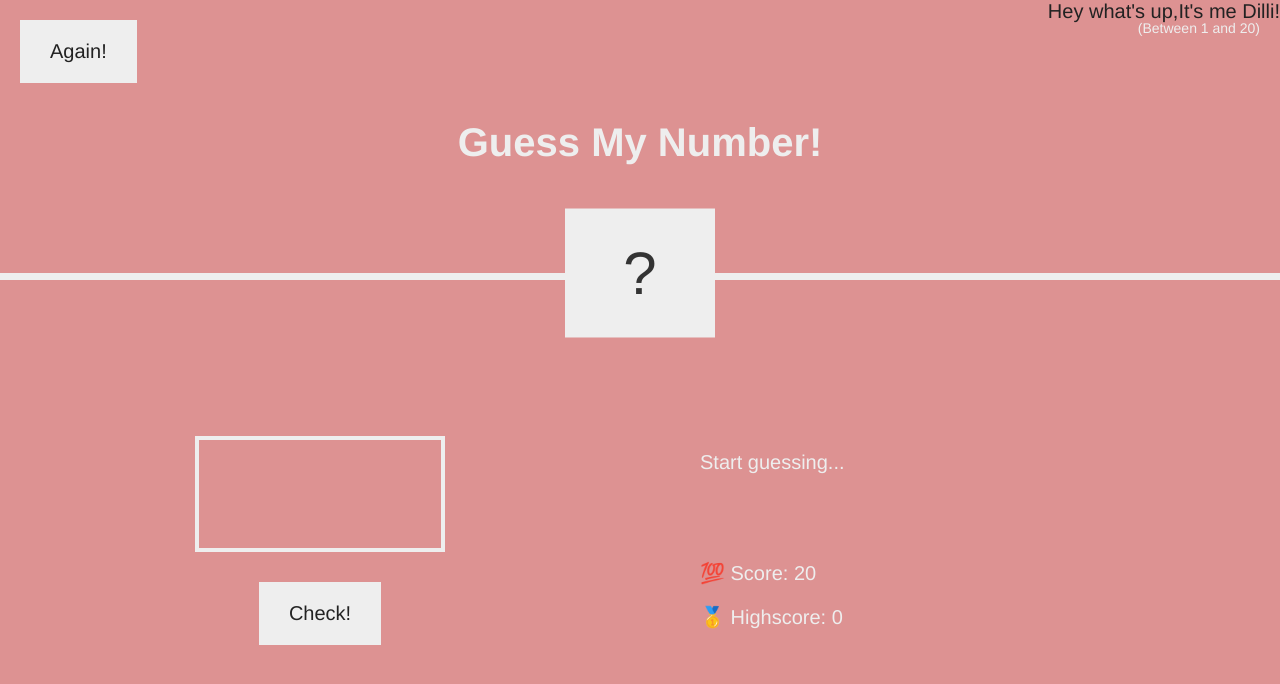
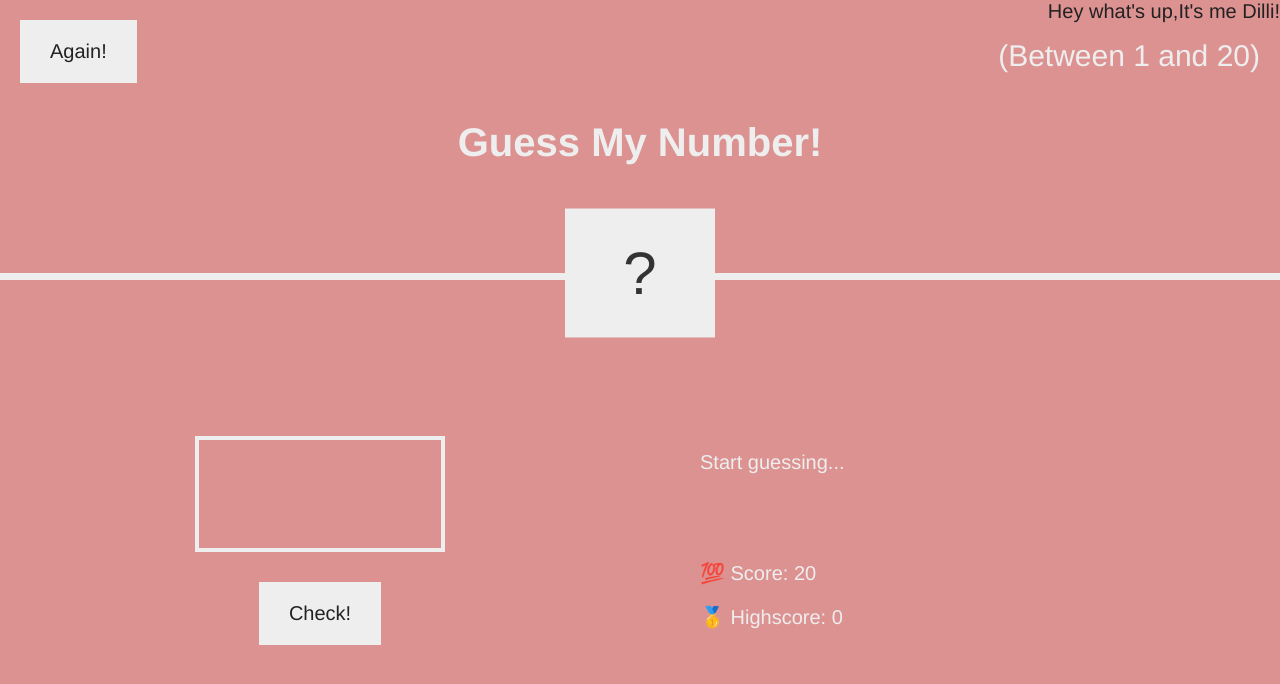
Before and after one commit to Dilli-Raj-Timalsina/Blind-Guess-Game, a plain HTML site: page index.html in a window 1280 px wide. Drawn offline with Linux system fonts and the light colour scheme.

Commit message:
padding of between class changed

```diff
--- a/style.css
+++ b/style.css
@@ -70,7 +70,8 @@ h1 {
 }
 
 .between {
-  font-size: 1.4rem;
+  padding-top: 19px;
+  font-size: 3rem;
   position: absolute;
   top: 2rem;
   right: 2rem;
```
